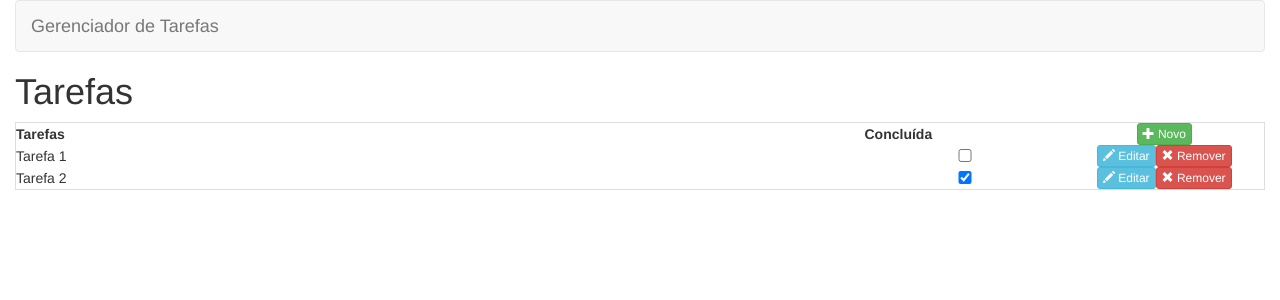
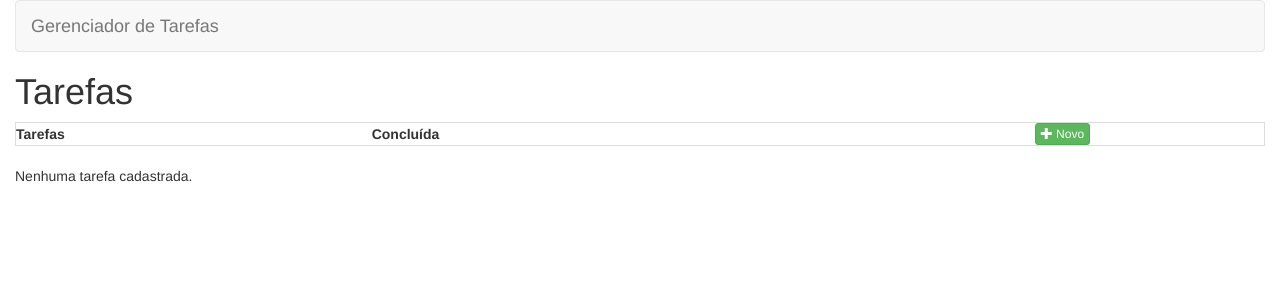
Before and after one commit to dowglasmaia/Angular-Gerenciador-de-Tarefas, an Angular app: page /tarefas/listar in a window 1280 px wide. Shown: the top 300 px of the page. Built offline with nearby package versions, Linux system fonts and the light colour scheme.

Commit message:
Criando o componente de cadastro e fazendo as configurações

```diff
--- /dev/null
+++ b/src/app/tarefas/cadastrar/cadastrar-tarefa.component.html
@@ -0,0 +1,3 @@
+<p>
+  cadastrar-tarefa works!
+</p>
--- /dev/null
+++ b/src/app/tarefas/cadastrar/cadastrar-tarefa.component.ts
@@ -0,0 +1,15 @@
+import { Component, OnInit } from '@angular/core';
+
+@Component({
+  selector: 'app-cadastrar-tarefa',
+  templateUrl: './cadastrar-tarefa.component.html',
+  styleUrls: ['./cadastrar-tarefa.component.css']
+})
+export class CadastrarTarefaComponent implements OnInit {
+
+  constructor() { }
+
+  ngOnInit() {
+  }
+
+}
--- /dev/null
+++ b/src/app/tarefas/cadastrar/index.ts
@@ -0,0 +1 @@
+export * from './cadastrar-tarefa.component';
--- a/src/app/tarefas/index.ts
+++ b/src/app/tarefas/index.ts
@@ -2,3 +2,4 @@ export * from './tarefas.module';
 export * from './shared';
 export * from './listar';
 export * from './tarefas-routing.module';
+export * from './cadastrar';
--- a/src/app/tarefas/listar/listar-tarefa.component.ts
+++ b/src/app/tarefas/listar/listar-tarefa.component.ts
@@ -15,10 +15,7 @@ export class ListarTarefaComponent implements OnInit {
 
   ngOnInit() {
     this.tarefas = this.listarTodos();
-    this.tarefas = [
-      new Tarefa(1, " Tarefa 1", false),
-      new Tarefa(2, " Tarefa 2", true),
-    ];
+
 
   }
 
--- a/src/app/tarefas/tarefas.module.ts
+++ b/src/app/tarefas/tarefas.module.ts
@@ -5,9 +5,10 @@ import { FormsModule } from '@angular/forms';  /*import modelule de formualrio*/
 
 import { TarefaService} from './shared';
 import { ListarTarefaComponent } from './listar';
+import { CadastrarTarefaComponent } from './cadastrar';
 
 @NgModule({
-  declarations: [ListarTarefaComponent],
+  declarations: [ListarTarefaComponent, CadastrarTarefaComponent],
   imports: [
     CommonModule
   ],
```
Also changed, not shown: src/app/tarefas/cadastrar/cadastrar-tarefa.component.css (added), 1 other file (tests, documents, lock files or other folders).
